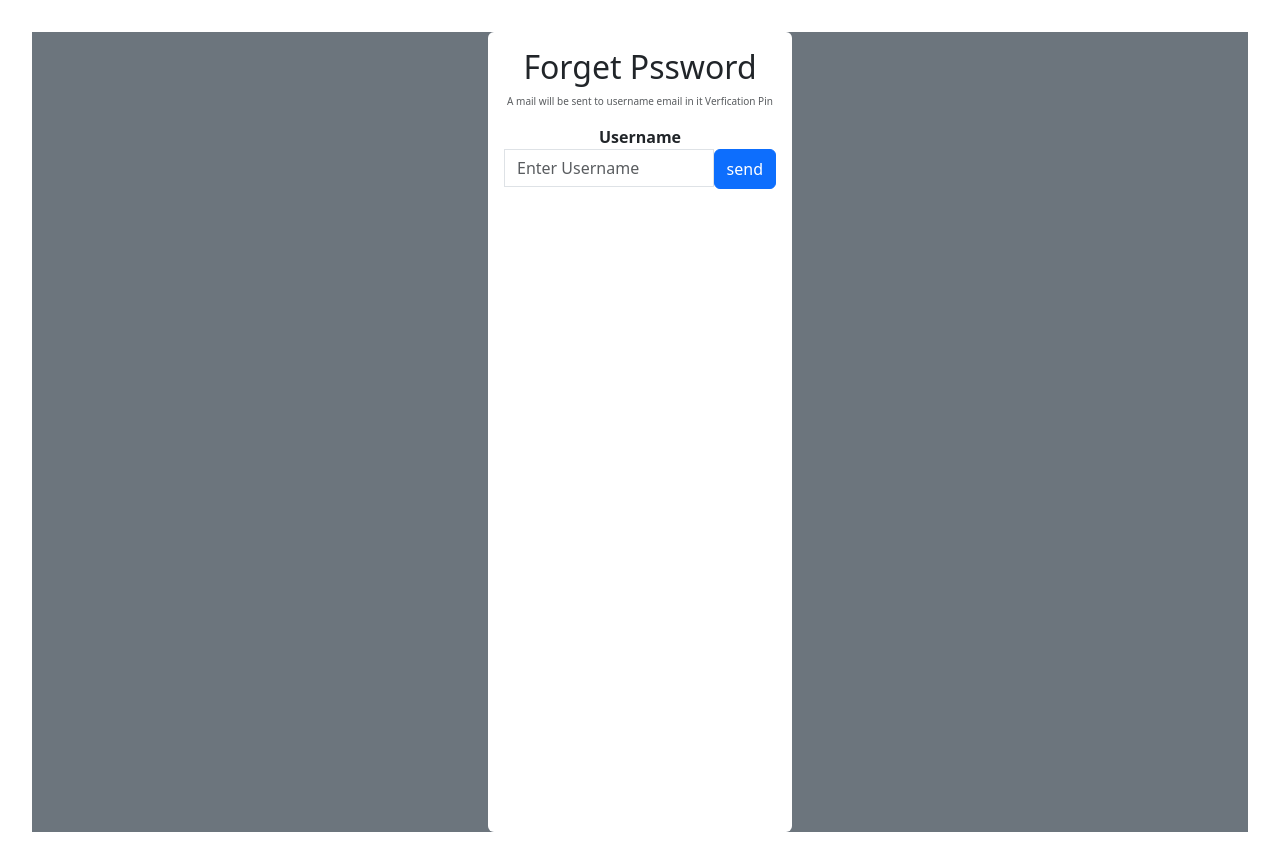
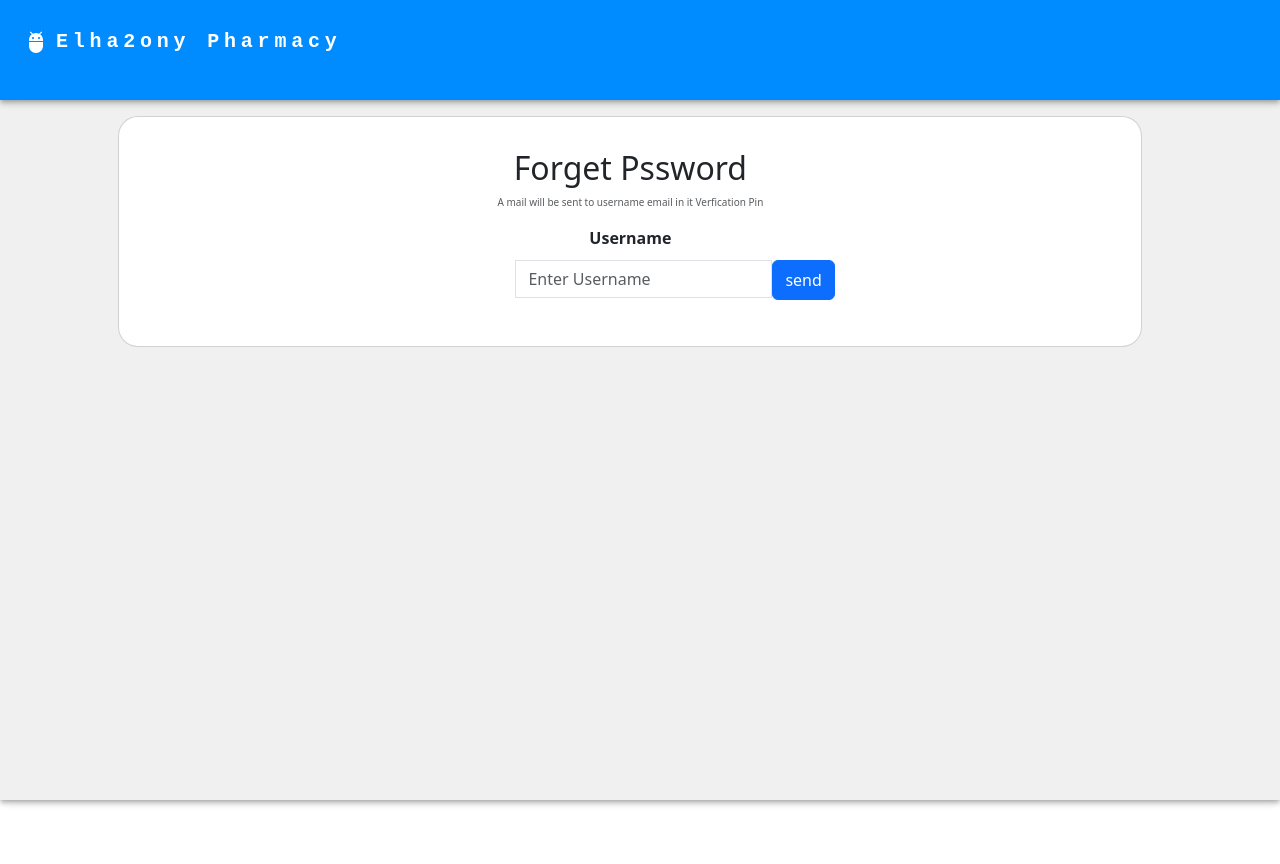
Before and after one commit to advanced-computer-lab-2023/Apollo-8-Pharmacy, a React (Vite) app in the folder client/: page /ForgetPassword in a window 1280 px wide. After the commit the page ends 800 px from the top, so only its background shows below. Built offline with nearby package versions, Linux system fonts and the light colour scheme; no server answers.

Commit message:
Fixing Login and border

```diff
--- a/client/src/pages/AdminLogin.jsx
+++ b/client/src/pages/AdminLogin.jsx
@@ -1,7 +1,62 @@
 import { useState } from "react";
 import axios from "axios";
+// eslint-disable-next-line no-unused-vars
+import React from "react";
+import { Link } from "react-router-dom";
+import AppBar from '@mui/material/AppBar';
+import Box from '@mui/material/Box';
+import Toolbar from '@mui/material/Toolbar';
+import TextField from '@mui/material/TextField';
+import "../App.css";
+import Button1 from 'react-bootstrap/Button';
+import Card1 from 'react-bootstrap/Card';
 
-function Adminlogin(){
+import Form from 'react-bootstrap/Form';
+import ListGroup from 'react-bootstrap/ListGroup';
+import Table from 'react-bootstrap/Table';
+
+import IconButton from '@mui/material/IconButton';
+import Typography from '@mui/material/Typography';
+import Menu from '@mui/material/Menu';
+import MenuIcon from '@mui/icons-material/Menu';
+import Container from '@mui/material/Container';
+import Avatar from '@mui/material/Avatar';
+import Button from '@mui/material/Button';
+import Tooltip from '@mui/material/Tooltip';
+import MenuItem from '@mui/material/MenuItem';
+import AdbIcon from '@mui/icons-material/Adb';
+import ShoppingBasketSharpIcon from '@mui/icons-material/ShoppingBasketSharp';
+import AccountCircleIcon from '@mui/icons-material/AccountCircle';
+import { useNavigate } from "react-router-dom";
+import { height } from '@mui/system';
+import List from '@mui/material/List';
+import ListItem from '@mui/material/ListItem';
+import ListItemButton from '@mui/material/ListItemButton';
+import ListItemIcon from '@mui/material/ListItemIcon';
+import ListItemText from '@mui/material/ListItemText';
+import Divider from '@mui/material/Divider';
+import InboxIcon from '@mui/icons-material/Inbox';
+import DraftsIcon from '@mui/icons-material/Drafts';
+import HomeIcon from '@mui/icons-material/Home';
+import Stack from '@mui/material/Stack';
+import Pagination from '@mui/material/Pagination';
+import { Alert } from "@mui/material";
+
+import ResponsiveAppBar from './TopBarHome';
+import Ads from './Ads';
+
+import Card from '@mui/material/Card';
+import CardActions from '@mui/material/CardActions';
+import CardContent from '@mui/material/CardContent';
+import CardMedia from '@mui/material/CardMedia';
+
+import RemoveCircleIcon from '@mui/icons-material/RemoveCircle';
+import AddCircleIcon from '@mui/icons-material/AddCircle';
+import HighlightOffIcon from '@mui/icons-material/HighlightOff';
+import BottomBar from './BottomBar';
+
+
+function Adminlogin() {
   {
     const [name, setUsername] = useState();
     const [password, setPassword] = useState();
@@ -20,7 +75,7 @@ function Adminlogin(){
         .then((result) => {
 
           console.log(result.data.token);
-              sessionStorage.setItem('token',JSON.stringify(result.data.token));
+          sessionStorage.setItem('token', JSON.stringify(result.data.token));
 
           window.location.pathname = '/medicinesListAdmin';
         })
@@ -29,8 +84,11 @@ function Adminlogin(){
     };
 
     return (
-          <div className="d-flex justify-content-center align-itelms-center bg-secondary vh-100">
-            <div className="bg-white p-3 rounded w-25">
+      <   div style={{ marginRight: "-5%", marginLeft: "-5%", }} >
+        <AppBar style={{ height: "100%", backgroundColor: "#F0F0F0", overflowY: "auto" }}>
+
+          <ResponsiveAppBar />
+          <div className="card m-3 col-12" style={{ width: "80%", borderRadius: '20px', left: '8%', display: 'flex' }}>
             <h2>Admin Login</h2>
             <form action="" onSubmit={handleSubmit}>
               <div className="mb-3">
@@ -68,8 +126,9 @@ function Adminlogin(){
               </button>
             </form>
           </div>
-          </div>
-        );
+          <BottomBar />
+        </AppBar >
+      </div >);
   }
 
 
--- a/client/src/pages/BottomBar.jsx
+++ b/client/src/pages/BottomBar.jsx
@@ -36,9 +36,8 @@ function BottomBar() {
 
 
     return (
-        <div style={{ backgroundColor: 'rgb(0,140,990', minHeight: '400px', marginTop: '100px' }}> <h1>Hena Hayethat El Bottom Navigation</h1>
-            <h1>BY THE WAY</h1>
-            <h1> MOHAMED RAMADAN IS THE BEST</h1></div>
+        <div style={{ marginTop: '100px' }}>
+        </div>
     )
 }
 export default BottomBar;
--- a/client/src/pages/ForgetPassword.jsx
+++ b/client/src/pages/ForgetPassword.jsx
@@ -1,17 +1,74 @@
+import { useState } from "react";
+import axios from "axios";
 import { useRef } from "react";
-import axios from "axios";
 
-function Forget(){
+// eslint-disable-next-line no-unused-vars
+import React from "react";
+import { Link } from "react-router-dom";
+import AppBar from '@mui/material/AppBar';
+import Box from '@mui/material/Box';
+import Toolbar from '@mui/material/Toolbar';
+import TextField from '@mui/material/TextField';
+import "../App.css";
+import Button1 from 'react-bootstrap/Button';
+import Card1 from 'react-bootstrap/Card';
+
+import Form from 'react-bootstrap/Form';
+import ListGroup from 'react-bootstrap/ListGroup';
+import Table from 'react-bootstrap/Table';
+
+import IconButton from '@mui/material/IconButton';
+import Typography from '@mui/material/Typography';
+import Menu from '@mui/material/Menu';
+import MenuIcon from '@mui/icons-material/Menu';
+import Container from '@mui/material/Container';
+import Avatar from '@mui/material/Avatar';
+import Button from '@mui/material/Button';
+import Tooltip from '@mui/material/Tooltip';
+import MenuItem from '@mui/material/MenuItem';
+import AdbIcon from '@mui/icons-material/Adb';
+import ShoppingBasketSharpIcon from '@mui/icons-material/ShoppingBasketSharp';
+import AccountCircleIcon from '@mui/icons-material/AccountCircle';
+import { useNavigate } from "react-router-dom";
+import { height } from '@mui/system';
+import List from '@mui/material/List';
+import ListItem from '@mui/material/ListItem';
+import ListItemButton from '@mui/material/ListItemButton';
+import ListItemIcon from '@mui/material/ListItemIcon';
+import ListItemText from '@mui/material/ListItemText';
+import Divider from '@mui/material/Divider';
+import InboxIcon from '@mui/icons-material/Inbox';
+import DraftsIcon from '@mui/icons-material/Drafts';
+import HomeIcon from '@mui/icons-material/Home';
+import Stack from '@mui/material/Stack';
+import Pagination from '@mui/material/Pagination';
+import { Alert } from "@mui/material";
+
+import ResponsiveAppBar from './TopBarHome';
+import Ads from './Ads';
+
+import Card from '@mui/material/Card';
+import CardActions from '@mui/material/CardActions';
+import CardContent from '@mui/material/CardContent';
+import CardMedia from '@mui/material/CardMedia';
+
+import RemoveCircleIcon from '@mui/icons-material/RemoveCircle';
+import AddCircleIcon from '@mui/icons-material/AddCircle';
+import HighlightOffIcon from '@mui/icons-material/HighlightOff';
+import BottomBar from './BottomBar';
+
+
+function Forget() {
   {
     const nameo = useRef(null);
     const PINO = useRef(null);
     const change = useRef(null);
 
-        const EnterPin = (e)=>{
+    const EnterPin = (e) => {
 
-            const name=nameo.current.value;
+      const name = nameo.current.value;
 
-            const PIN=PINO.current.value;
+      const PIN = PINO.current.value;
       console.log(PIN)
 
       axios
@@ -21,14 +78,14 @@ function Forget(){
         })
         .then((result) => {
           console.log(result.data.type)
-              sessionStorage.setItem('token',JSON.stringify(result.data.token));
-            if(result.data.type==='Pharmacist'){
+          sessionStorage.setItem('token', JSON.stringify(result.data.token));
+          if (result.data.type === 'Pharmacist') {
             window.location.pathname = '/ChangePasswordPharm';
           }
-              else if(result.data.type==='Patient'){
+          else if (result.data.type === 'Patient') {
             window.location.pathname = '/ChangePassword';
           }
-              else{
+          else {
             //cant come here
             window.location.pathname = '/changePassAdm';
           }
@@ -39,9 +96,9 @@ function Forget(){
     }
 
     const sendmail = (e) => {
-            const name=nameo.current.value;
+      const name = nameo.current.value;
       console.log(name);
-            change.current.style.display='block';
+      change.current.style.display = 'block';
 
       axios
         .post(" http://localhost:9000/admin/forget", {
@@ -56,17 +113,20 @@ function Forget(){
 
 
     return (
-          <div className="d-flex justify-content-center align-itelms-center bg-secondary vh-100">
-            <div className="bg-white p-3 rounded w-25">
+      < div style={{ marginRight: "-5%", marginLeft: "-5%", }} >
+        <AppBar style={{ height: "100%", backgroundColor: "#F0F0F0", overflowY: "auto" }}>
+
+          <ResponsiveAppBar />
+          <div className="card m-3 col-12" style={{ width: "80%", borderRadius: '20px', left: '8%', display: 'flex' }}>
             <h2>Forget Pssword</h2>
-                <p style={{fontSize:'10px'}} class="text-body-secondary">
+            <p style={{ fontSize: '10px' }} class="text-body-secondary">
               A mail will be sent to username email in it Verfication Pin
             </p>
 
             <label htmlFor="email">
               <strong>Username</strong>
             </label>
-                <div style={{display:"inline-flex"}}>
+            <div style={{ display: "inline-flex", marginLeft: '38%', marginTop: '10px' }}>
               <div className="mb-3">
 
                 <input
@@ -78,9 +138,9 @@ function Forget(){
                   className="form-control rounded-0"
                 />
               </div>
-                <button onClick={sendmail} style={{height:'40px'}} class="btn btn-primary" type="submit">send</button>
+              <button onClick={sendmail} style={{ height: '40px' }} class="btn btn-primary" type="submit">send</button>
             </div>
-                <div ref={change} style={{display:'none'}}>
+            <div ref={change} style={{ display: 'none' }}>
               <div className="mb-3">
                 <label htmlFor="email">
                   <strong>PIN</strong>
@@ -105,8 +165,9 @@ function Forget(){
               </button>
             </div>
           </div>
-          </div>
-        );
+          <BottomBar />
+        </AppBar >
+      </div >);
   }
 
 
--- a/client/src/pages/PatientLogin.jsx
+++ b/client/src/pages/PatientLogin.jsx
@@ -1,7 +1,61 @@
 import { useState } from "react";
 import axios from "axios";
+// eslint-disable-next-line no-unused-vars
+import React from "react";
+import { Link } from "react-router-dom";
+import AppBar from '@mui/material/AppBar';
+import Box from '@mui/material/Box';
+import Toolbar from '@mui/material/Toolbar';
+import TextField from '@mui/material/TextField';
+import "../App.css";
+import Button1 from 'react-bootstrap/Button';
+import Card1 from 'react-bootstrap/Card';
 
-function Patientlogin(){
+import Form from 'react-bootstrap/Form';
+import ListGroup from 'react-bootstrap/ListGroup';
+import Table from 'react-bootstrap/Table';
+
+import IconButton from '@mui/material/IconButton';
+import Typography from '@mui/material/Typography';
+import Menu from '@mui/material/Menu';
+import MenuIcon from '@mui/icons-material/Menu';
+import Container from '@mui/material/Container';
+import Avatar from '@mui/material/Avatar';
+import Button from '@mui/material/Button';
+import Tooltip from '@mui/material/Tooltip';
+import MenuItem from '@mui/material/MenuItem';
+import AdbIcon from '@mui/icons-material/Adb';
+import ShoppingBasketSharpIcon from '@mui/icons-material/ShoppingBasketSharp';
+import AccountCircleIcon from '@mui/icons-material/AccountCircle';
+import { useNavigate } from "react-router-dom";
+import { height } from '@mui/system';
+import List from '@mui/material/List';
+import ListItem from '@mui/material/ListItem';
+import ListItemButton from '@mui/material/ListItemButton';
+import ListItemIcon from '@mui/material/ListItemIcon';
+import ListItemText from '@mui/material/ListItemText';
+import Divider from '@mui/material/Divider';
+import InboxIcon from '@mui/icons-material/Inbox';
+import DraftsIcon from '@mui/icons-material/Drafts';
+import HomeIcon from '@mui/icons-material/Home';
+import Stack from '@mui/material/Stack';
+import Pagination from '@mui/material/Pagination';
+import { Alert } from "@mui/material";
+
+import ResponsiveAppBar from './TopBarHome';
+import Ads from './Ads';
+
+import Card from '@mui/material/Card';
+import CardActions from '@mui/material/CardActions';
+import CardContent from '@mui/material/CardContent';
+import CardMedia from '@mui/material/CardMedia';
+
+import RemoveCircleIcon from '@mui/icons-material/RemoveCircle';
+import AddCircleIcon from '@mui/icons-material/AddCircle';
+import HighlightOffIcon from '@mui/icons-material/HighlightOff';
+import BottomBar from './BottomBar';
+
+function Patientlogin() {
   {
     const [name, setUsername] = useState();
     const [password, setPassword] = useState();
@@ -22,7 +76,7 @@ function Patientlogin(){
           sessionStorage.setItem('token', JSON.stringify(result.data.token));
 
           const data = sessionStorage.getItem('token');
-              console.log("asassaas "+data)
+          console.log("asassaas " + data)
           window.location.pathname = '/HomePage';
         })
         .catch((err) => console.log(err));
@@ -30,8 +84,11 @@ function Patientlogin(){
     };
 
     return (
-          <div className="d-flex justify-content-center align-itelms-center bg-secondary vh-100">
-            <div className="bg-white p-3 rounded w-25">
+      < div style={{ marginRight: "-5%", marginLeft: "-5%", }} >
+        <AppBar style={{ height: "100%", backgroundColor: "#F0F0F0", overflowY: "auto" }}>
+
+          <ResponsiveAppBar />
+          <div className="card m-3 col-12" style={{ width: "80%", borderRadius: '20px', left: '8%', display: 'flex' }}>
             <h2>Patient Login</h2>
             <form action="" onSubmit={handleSubmit}>
               <div className="mb-3">
@@ -69,7 +126,9 @@ function Patientlogin(){
               </button>
             </form>
           </div>
-          </div>
+          <BottomBar />
+        </AppBar >
+      </div >
     );
   }
 
--- a/client/src/pages/PharmacistLogin.jsx
+++ b/client/src/pages/PharmacistLogin.jsx
@@ -1,7 +1,62 @@
 import { useState } from "react";
 import axios from "axios";
+// eslint-disable-next-line no-unused-vars
+import React from "react";
+import { Link } from "react-router-dom";
+import AppBar from '@mui/material/AppBar';
+import Box from '@mui/material/Box';
+import Toolbar from '@mui/material/Toolbar';
+import TextField from '@mui/material/TextField';
+import "../App.css";
+import Button1 from 'react-bootstrap/Button';
+import Card1 from 'react-bootstrap/Card';
 
-function Pharmacistlogin(){
+import Form from 'react-bootstrap/Form';
+import ListGroup from 'react-bootstrap/ListGroup';
+import Table from 'react-bootstrap/Table';
+
+import IconButton from '@mui/material/IconButton';
+import Typography from '@mui/material/Typography';
+import Menu from '@mui/material/Menu';
+import MenuIcon from '@mui/icons-material/Menu';
+import Container from '@mui/material/Container';
+import Avatar from '@mui/material/Avatar';
+import Button from '@mui/material/Button';
+import Tooltip from '@mui/material/Tooltip';
+import MenuItem from '@mui/material/MenuItem';
+import AdbIcon from '@mui/icons-material/Adb';
+import ShoppingBasketSharpIcon from '@mui/icons-material/ShoppingBasketSharp';
+import AccountCircleIcon from '@mui/icons-material/AccountCircle';
+import { useNavigate } from "react-router-dom";
+import { height } from '@mui/system';
+import List from '@mui/material/List';
+import ListItem from '@mui/material/ListItem';
+import ListItemButton from '@mui/material/ListItemButton';
+import ListItemIcon from '@mui/material/ListItemIcon';
+import ListItemText from '@mui/material/ListItemText';
+import Divider from '@mui/material/Divider';
+import InboxIcon from '@mui/icons-material/Inbox';
+import DraftsIcon from '@mui/icons-material/Drafts';
+import HomeIcon from '@mui/icons-material/Home';
+import Stack from '@mui/material/Stack';
+import Pagination from '@mui/material/Pagination';
+import { Alert } from "@mui/material";
+
+import ResponsiveAppBar from './TopBarHome';
+import Ads from './Ads';
+
+import Card from '@mui/material/Card';
+import CardActions from '@mui/material/CardActions';
+import CardContent from '@mui/material/CardContent';
+import CardMedia from '@mui/material/CardMedia';
+
+import RemoveCircleIcon from '@mui/icons-material/RemoveCircle';
+import AddCircleIcon from '@mui/icons-material/AddCircle';
+import HighlightOffIcon from '@mui/icons-material/HighlightOff';
+import BottomBar from './BottomBar';
+
+
+function Pharmacistlogin() {
   {
     const [name, setUsername] = useState();
     const [password, setPassword] = useState();
@@ -23,7 +78,7 @@ function Pharmacistlogin(){
           sessionStorage.setItem('token', JSON.stringify(result.data.token));
 
           const data = sessionStorage.getItem('token');
-              console.log("asassaas "+data)
+          console.log("asassaas " + data)
           window.location.pathname = '/HomePagePharm';
           //    window.location.pathname = '/editDoctor';
         })
@@ -32,8 +87,12 @@ function Pharmacistlogin(){
     };
 
     return (
-          <div className="d-flex justify-content-center align-itelms-center bg-secondary vh-100">
-            <div className="bg-white p-3 rounded w-25">
+
+      < div style={{ marginRight: "-5%", marginLeft: "-5%", }} >
+        <AppBar style={{ height: "100%", backgroundColor: "#F0F0F0", overflowY: "auto" }}>
+
+          <ResponsiveAppBar />
+          <div className="card m-3 col-12" style={{ width: "80%", borderRadius: '20px', left: '8%', display: 'flex' }}>
             <h2>Pharmacist Login</h2>
             <form action="" onSubmit={handleSubmit}>
               <div className="mb-3">
@@ -71,8 +130,9 @@ function Pharmacistlogin(){
               </button>
             </form>
           </div>
-          </div>
-        );
+          <BottomBar />
+        </AppBar >
+      </div >);
   }
 
 
```
Also changed, not shown: 1 other file (tests, documents, lock files or other folders). Lines whose indentation alone changed are shown as unchanged.
